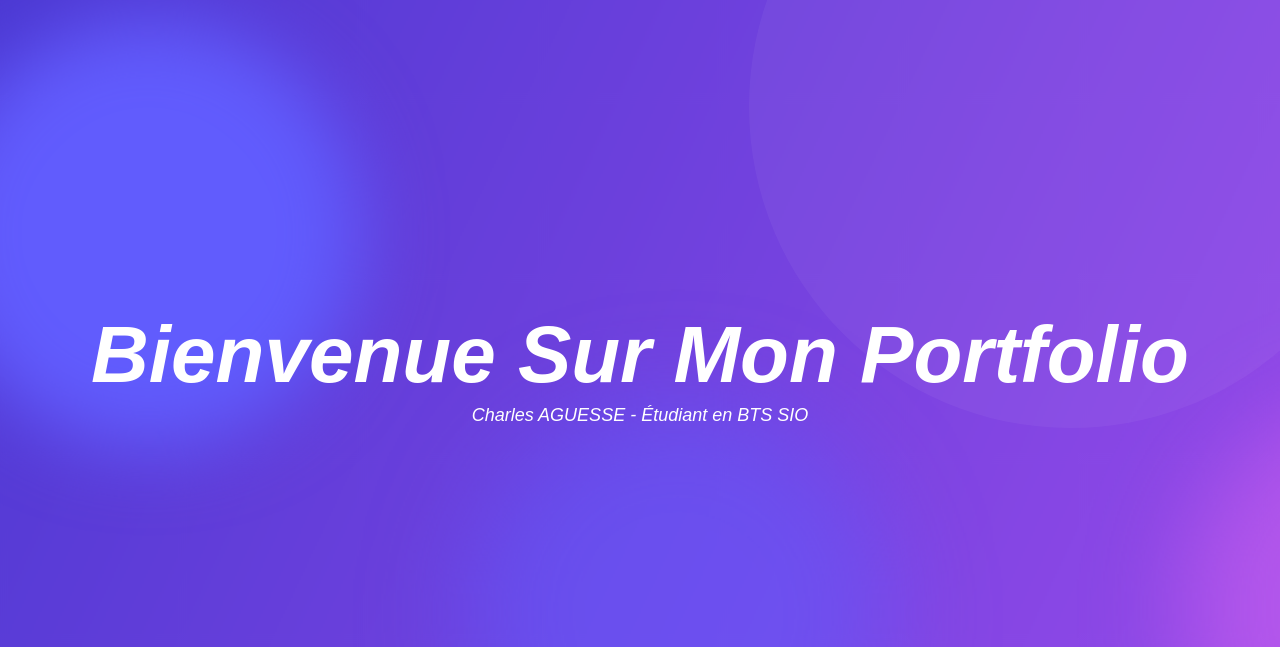
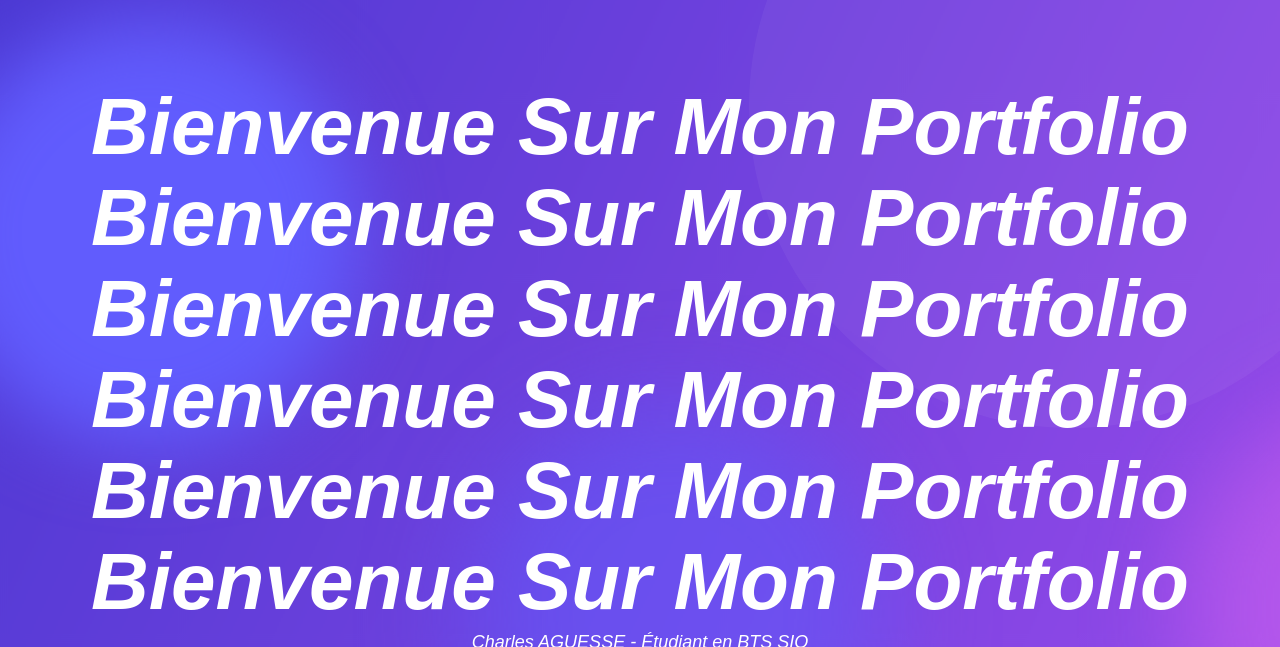
Before and after one commit to aziui/portfolio, a plain HTML site: page index.html in a window 1280 px wide. Shown: the part 76-723 px from the top of the page. Drawn offline with Linux system fonts and the light colour scheme; a web font is replaced by a local one.

Commit message:
2ndcommit

```diff
--- a/index.html
+++ b/index.html
@@ -81,6 +81,21 @@
                 <div class="row align-items-center">
                     <div class="col-xl-12">
                         <div class="slider_text text-center">
+                            <h3>
+                                Bienvenue sur mon Portfolio
+                            </h3>
+                            <h3>
+                                Bienvenue sur mon Portfolio
+                            </h3>
+                            <h3>
+                                Bienvenue sur mon Portfolio
+                            </h3>
+                            <h3>
+                                Bienvenue sur mon Portfolio
+                            </h3>
+                            <h3>
+                                Bienvenue sur mon Portfolio
+                            </h3>
                             <h3>
                                 Bienvenue sur mon Portfolio
                             </h3>
```
Also changed, not shown: utec.html (+1 -1 lines).
